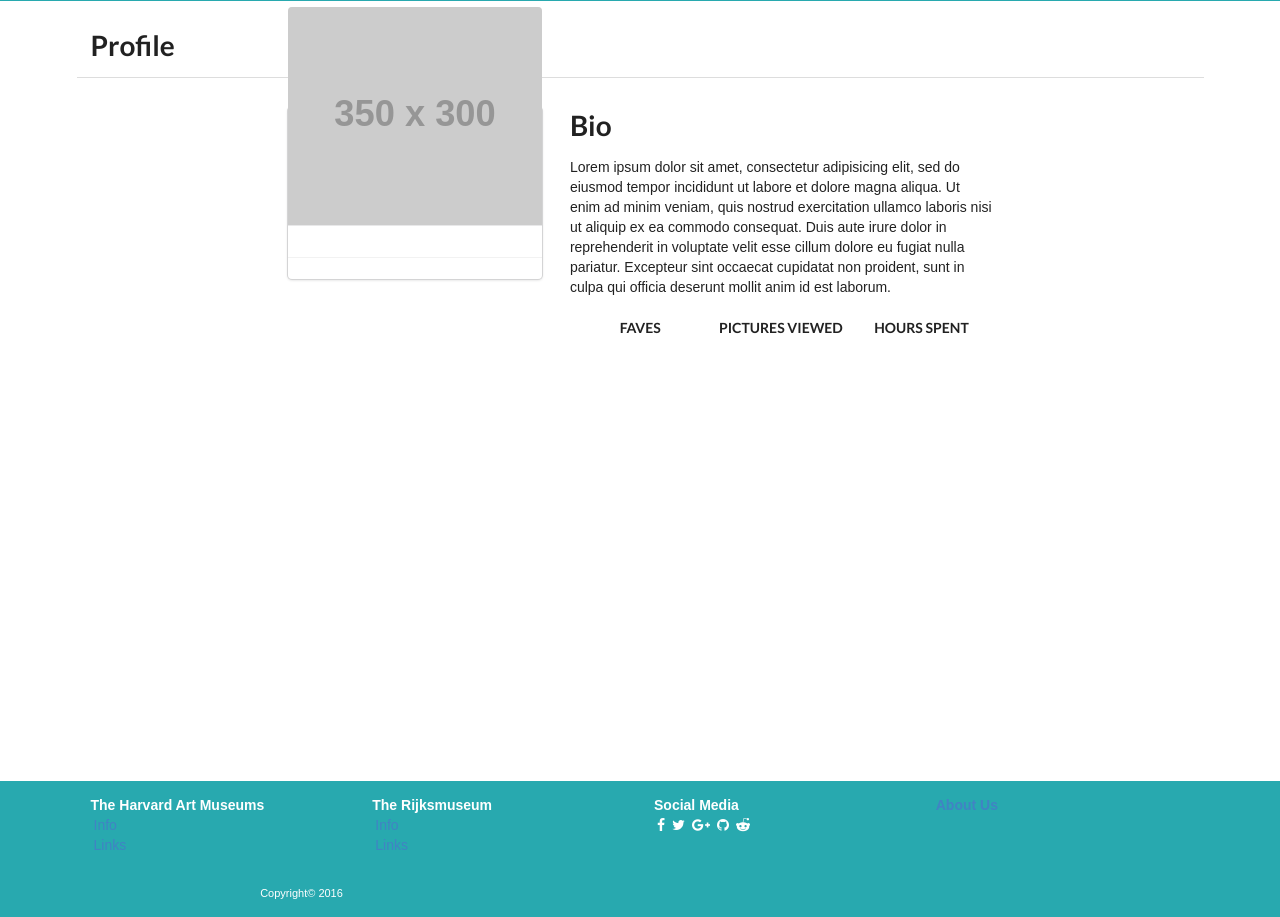
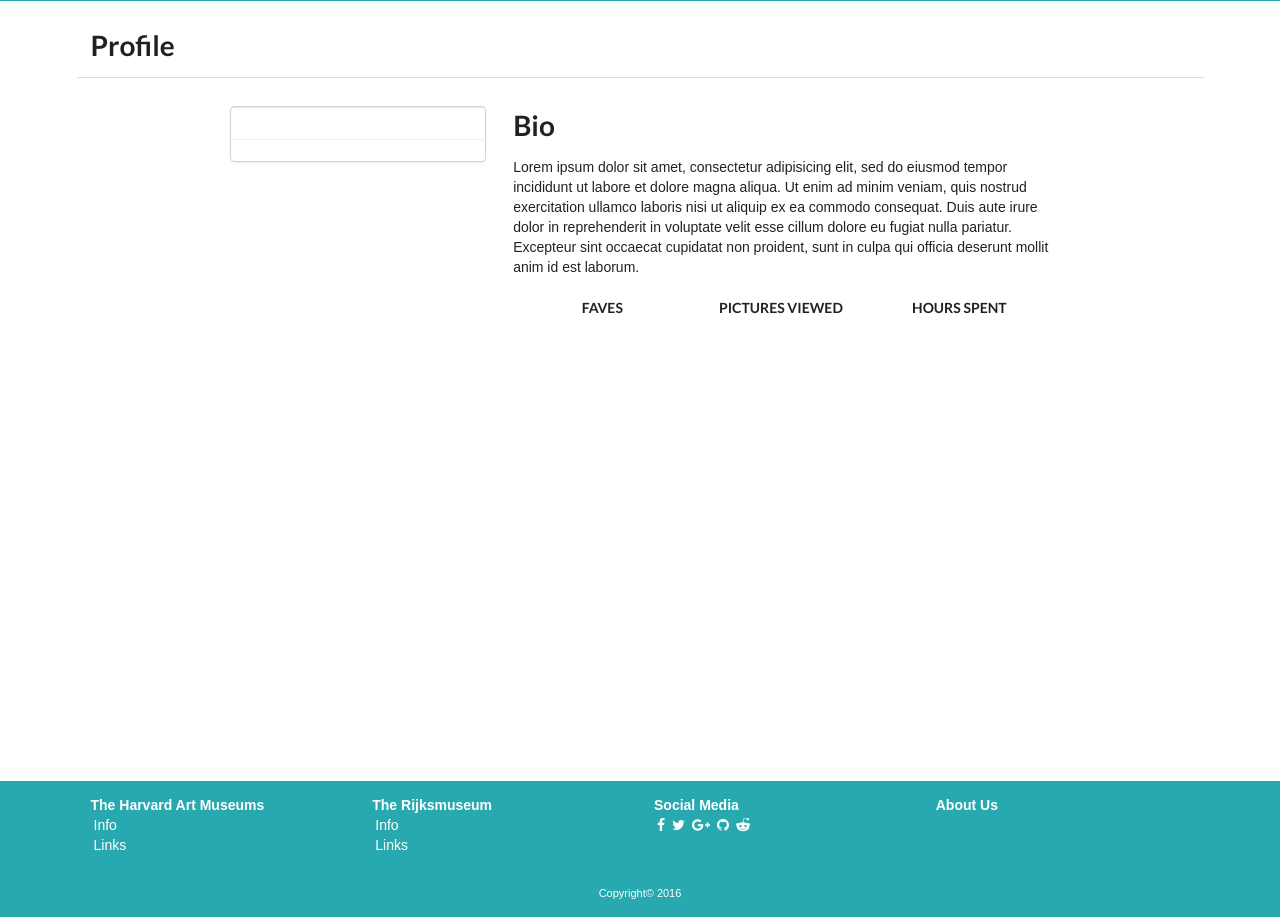
Before and after one commit to EdgarAhDzib/U-SeumAPI, a PHP site: page /account.html in a window 1280 px wide. Shown: the part 59-976 px from the top of the page. Run offline with PHP 8.4, Linux system fonts and the light colour scheme; grey boxes labelled with a size stand in for pictures from a placeholder-image service; some libraries are stand-ins or nearby versions.

Commit message:
Fixed the CSS issue

```diff
--- a/account.html
+++ b/account.html
@@ -68,8 +68,8 @@
             <div class="ui padded centered grid">
                 <div class="four wide column">
                     <div class="ui fluid card">
-                        <div class="image">
-                            <img src="http://placehold.it/350x300">
+                        <div class="image" id="bioImage">
+
                         </div>
                         <div class="content">
                             <a class="header" id="cardName"></a>
--- a/assets/css/style.css
+++ b/assets/css/style.css
@@ -5,12 +5,12 @@
 body > .grid {
   height: 100%;
 }
-.image {
+/*.image {
   margin-top: -100px;
 }
 .column {
   max-width: 450px;
-}
+}*/
 
 
 /* force scrollbar, prevents initial gap */
@@ -58,6 +58,15 @@
   font-weight: 600;
 }
 
+.footer a {
+    color: inherit;
+    text-decoration: none;
+}
+
+.footer a:hover {
+    color: grey;
+    text-decoration: none;
+}
 .social-media {
     list-style-type: none;
     overflow: hidden;
--- a/assets/js/firebase.js
+++ b/assets/js/firebase.js
@@ -11,7 +11,7 @@
   var db = firebase.database();
   var database;
   var array;
-  var userId;
+  var userId = "12345";
 
   function writeUserData(userId, name, email, imageUrl) {
     firebase.database().ref('users/' + userId).set({
@@ -130,6 +130,7 @@
         $.magnificPopup.close();
       });
 
+    });
 
     firebase.database().ref().once("value", function(snapshot) {
 
@@ -145,6 +146,10 @@
       $('#favCount').html(currentSnap.val().favCount);
       $('#viewCount').html(currentSnap.val().viewCount);
       $('#timeSpent').html(currentSnap.val().timeSpent);
+
+      var bioImageElement = $('<img src="">').attr("src", currentSnap.val().bioPic);
+
+      $('#bioImage').append(bioImageElement);
 
       // This returns an object of the pictures
       var pictureData = currentSnap.val().favoritePics;
@@ -171,6 +176,3 @@
   }, function(errorObject) {
       console.log("The read failed: " + errorObject.code);
   });
-
-
-    });
```
Lines whose indentation alone changed are shown as unchanged.
